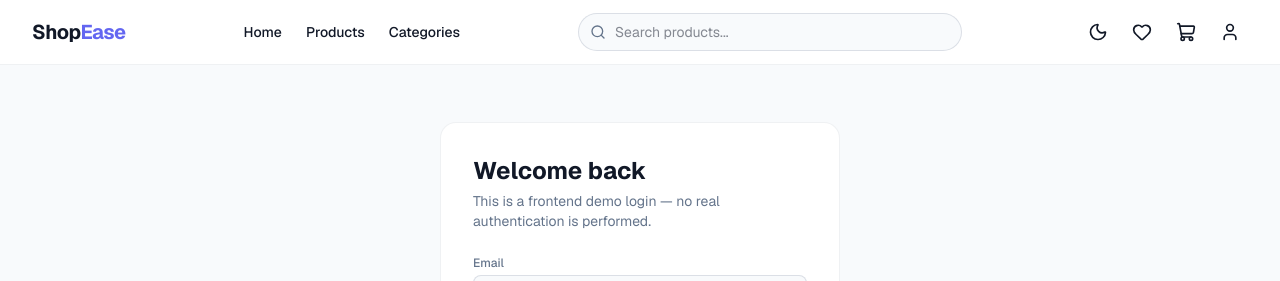
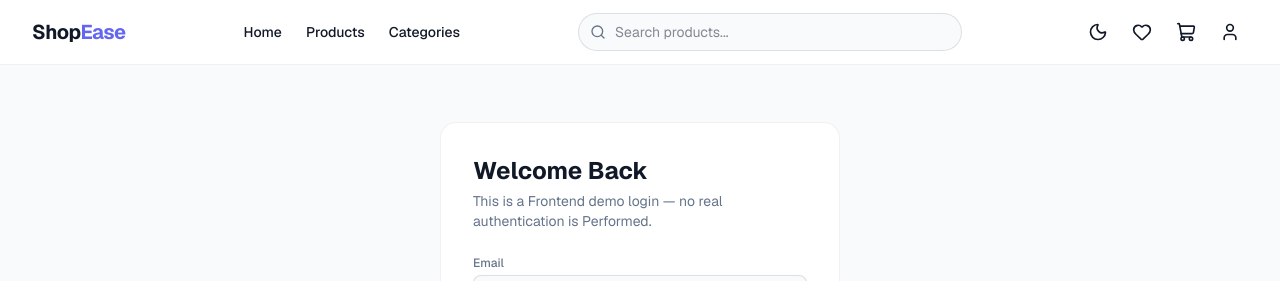
Before and after one commit to uzairhashmi-dev/e.commerce, a Next.js app: page /login in a window 1280 px wide. Shown: the top 281 px of the page. Built offline with nearby package versions, Linux system fonts and the light colour scheme.

Commit message:
fix: correct capitalization in login page header and description

```diff
--- a/src/app/checkout/page.tsx
+++ b/src/app/checkout/page.tsx
@@ -32,7 +32,6 @@ export default function CheckoutPage() {
       </div>
     );
   }
-
   return (
     <div className="mx-auto max-w-7xl px-4 py-8 sm:px-6 lg:px-8">
       <h1 className="mb-6 text-2xl font-bold text-text">Checkout</h1>
--- a/src/app/login/page.tsx
+++ b/src/app/login/page.tsx
@@ -31,9 +31,9 @@ export default function LoginPage() {
   return (
     <div className="mx-auto flex min-h-[70vh] max-w-md flex-col justify-center px-4 py-12 sm:px-6">
       <div className="rounded-2xl border border-muted/10 bg-card p-8">
-        <h1 className="text-2xl font-bold text-text">Welcome back</h1>
+        <h1 className="text-2xl font-bold text-text">Welcome Back</h1>
         <p className="mt-1 text-sm text-muted">
-          This is a frontend demo login — no real authentication is performed.
+          This is a Frontend demo login — no real authentication is Performed.
         </p>
 
         <form onSubmit={handleSubmit} className="mt-6 space-y-4">
```
